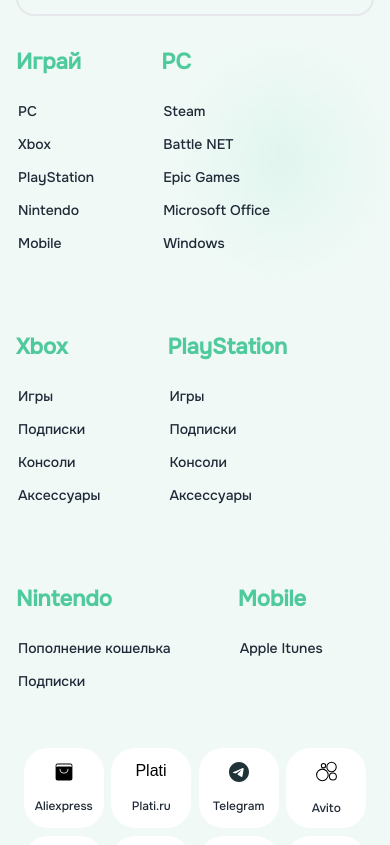
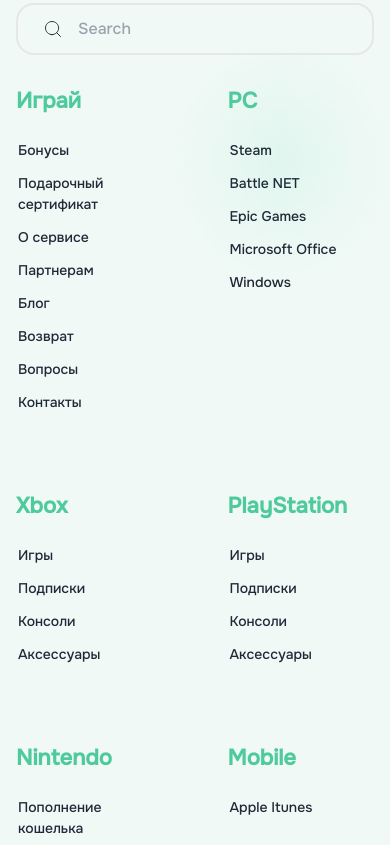
Before and after one commit to Vieronist/igray, a Next.js app: page / in a window 390 px wide. Shown: the part 919-1764 px from the top of the page. Built offline with nearby package versions, Linux system fonts and the light colour scheme.

Commit message:
one more change

```diff
--- a/src/entities/marketplace/ui/marketplace-item.tsx
+++ b/src/entities/marketplace/ui/marketplace-item.tsx
@@ -28,6 +28,7 @@
           {path === "vk-full.svg" ? "7 921 подписчик" : "каталог"}
         </p>
         <Link
+          target="_blank"
           className="text-center text-[#4FCA9C] text-[16px] block"
           href={href}
         >
--- a/src/entities/nav-item/ui/NavItem.tsx
+++ b/src/entities/nav-item/ui/NavItem.tsx
@@ -9,7 +9,7 @@
 export const NavItem: FC<IProps> = ({ label, href }) => {
   return (
     <li className="text-[16px] sm:text-[18px] z-10 text-gray-800">
-      <Link href={href}>{label}</Link>
+      <Link target="_blank" href={href}>{label}</Link>
     </li>
   );
 };
--- a/src/entities/platforms/ui/platform-item.tsx
+++ b/src/entities/platforms/ui/platform-item.tsx
@@ -1,9 +1,15 @@
+import Link from "next/link";
 import { FC } from "react";
 
 interface IProps {
   name: string;
+  href: string;
 }
 
-export const PlatformItem: FC<IProps> = ({ name }) => {
-  return <li className="text-[14px] font-medium mb-[12px] text-gray-800">{name}</li>;
+export const PlatformItem: FC<IProps> = ({ name, href }) => {
+  return (
+    <li className="text-[14px] font-medium mb-[12px] text-gray-800">
+      <Link target="_blank" href={href}>{name}</Link>
+    </li>
+  );
 };
--- a/src/features/navigation/ui/footer-navigation.tsx
+++ b/src/features/navigation/ui/footer-navigation.tsx
@@ -11,7 +11,7 @@
         <NavItem label={"Блог"} href={"#"} />
         <NavItem label={"Возврат"} href={"#"} />
         <NavItem label={"Вопросы"} href={"#"} />
-        <NavItem label={"Контакты"} href={"#"} />
+        <NavItem label={"Контакты"} href={"/contacts"} />
       </ul>
     </nav>
   );
--- a/src/features/platforms/ui/platforms-list.tsx
+++ b/src/features/platforms/ui/platforms-list.tsx
@@ -4,10 +4,11 @@
 interface IProps {
   title: string;
   options: string[];
-  className?: string
+  className?: string;
+  hrefs: string[];
 }
 
-export const PlatformsList: FC<IProps> = ({ title, options, className }) => {
+export const PlatformsList: FC<IProps> = ({ title, options, className, hrefs }) => {
   return (
     <div className={`${className}`}>
       <h5 className={`font-extrabold	text-[#4FCA9C] mb-[22px] text-[22px]`}>
@@ -15,7 +16,7 @@
       </h5>
       <ul className="px-[2px]">
         {options.map((option, idx) => (
-          <PlatformItem name={option} key={idx} />
+          <PlatformItem href={hrefs[idx]} name={option} key={idx} />
         ))}
       </ul>
     </div>
--- a/src/features/reviews/ui/reviews-header.tsx
+++ b/src/features/reviews/ui/reviews-header.tsx
@@ -5,7 +5,7 @@
     <div className="p-[30px] md:px-[60px] md:pt-[60px]">
       <h3 className="text-[#4FCA9C] mb-[10px]">Отзывы</h3>
       <div className="flex items-center justify-between">
-        <h3 className="font-extrabold text-[22px] text-wrap min-w-[150px] md:text-[46px]  ">
+        <h3 className="font-extrabold leading-[35px] text-[32px] text-wrap min-w-[150px] md:text-[46px]  ">
           <span className="text-[#1F3238]">Более 10 000 покупок, </span>
           <span className="text-[#4FCA9C]">5 000 отзывов!</span>
         </h3>
--- a/src/widgtes/footer/ui/footer.tsx
+++ b/src/widgtes/footer/ui/footer.tsx
@@ -6,7 +6,7 @@
 
 export const Footer = () => {
   return (
-    <footer >
+    <footer>
       <div className="gap-[30px] md:gap-[70px] flex flex-wrap md:flex-nowrap w-full">
         <div className="w-full md:w-[45%] lg:w-[25%]">
           <SearchPanel classNameDiv="bg-transparent h-[52px] px-[25px] w-full flex gap-[15px] items-center md:mb-5" />
@@ -14,14 +14,25 @@
         </div>
         <div>
           <FooterNavigation />
-          <div className="flex gap-[65px] flex-wrap mb-[44px]">
+          <div className="grid grid-cols-2 sm:grid-cols-3 md:flex md:flex-wrap gap-[65px]  mb-[44px]">
             <PlatformsList
               title="Играй"
-              options={["PC", "Xbox", "PlayStation", "Nintendo", "Mobile"]}
+              options={[
+                "Бонусы",
+                "Подарочный сертификат",
+                "О сервисе",
+                "Партнерам",
+                "Блог",
+                "Возврат",
+                "Вопросы",
+                "Контакты",
+              ]}
+              hrefs={["#", "#", "#", "#", "#", "#", "#", "/contacts"]}
               className="block md:hidden"
             />
             <PlatformsList
               title="PC"
+              hrefs={["#", "#", "#", "#", "#"]}
               options={[
                 "Steam",
                 "Battle NET",
@@ -31,19 +42,26 @@
               ]}
             />
             <PlatformsList
+              hrefs={["#", "#", "#", "#"]}
               title="Xbox"
               options={["Игры", "Подписки", "Консоли", "Аксессуары"]}
             />
             <PlatformsList
+              hrefs={["#", "#", "#", "#"]}
               title="PlayStation"
               options={["Игры", "Подписки", "Консоли", "Аксессуары"]}
             />
 
             <PlatformsList
+              hrefs={["#", "#"]}
               title="Nintendo"
               options={["Пополнение кошелька", "Подписки"]}
             />
-            <PlatformsList title="Mobile" options={["Apple Itunes"]} />
+            <PlatformsList
+              hrefs={["#"]}
+              title="Mobile"
+              options={["Apple Itunes"]}
+            />
           </div>
           <SocialMediaList className="grid md:hidden w-[350px] gap-y-2 mx-auto mb-2 md:mb-0 md:gap-0" />
         </div>
```
Also changed, not shown: public/plati-full.svg.
